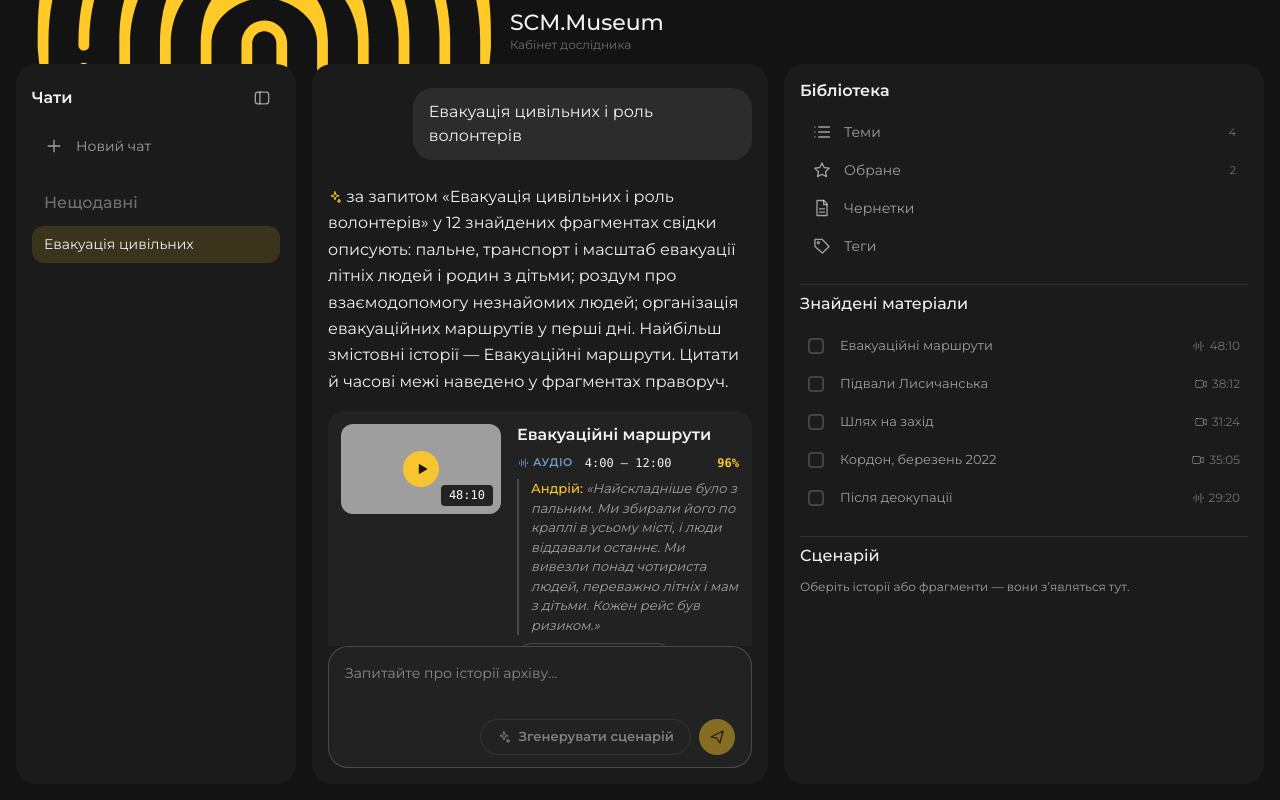
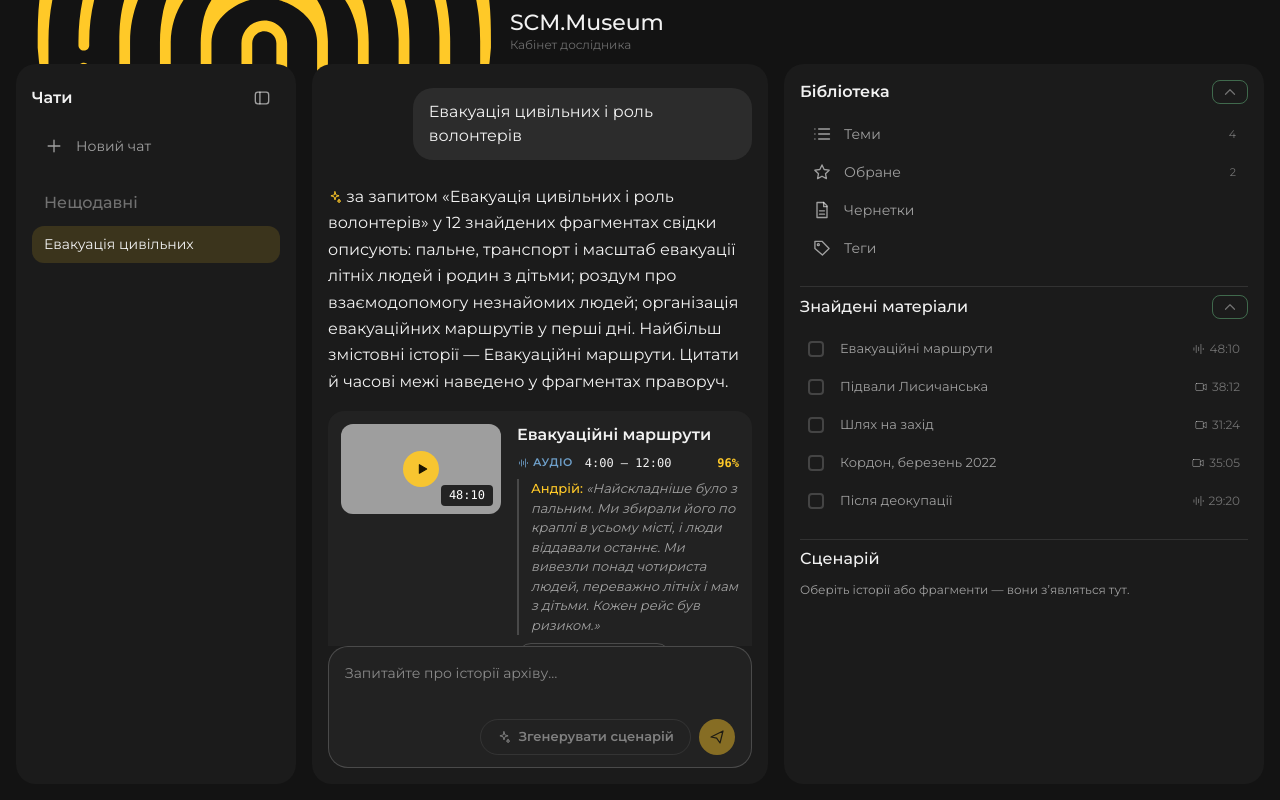
Before and after one commit to mikelebedenko/scm-museum, a React (Vite) app: page / in a window 1280 px wide. Both pictures are taken after a click on the button "Евакуація цивільних". Built offline with nearby package versions, Linux system fonts and the light colour scheme; grey boxes are pictures that could not be loaded.

Commit message:
Library and Found materials as accordions
Co-Authored-By: Claude Sonnet 5.5 <noreply@anthropic.com>

```diff
--- a/src/pages/Search.tsx
+++ b/src/pages/Search.tsx
@@ -64,6 +64,8 @@ export default function Search() {
   const [view, setView] = useState<"chat" | "browse">("chat")
   const [side, setSide] = useState(true)
   const [topicsOpen, setTopicsOpen] = useState(false)
+  const [libOpen, setLibOpen] = useState(true)
+  const [foundOpen, setFoundOpen] = useState(true)
   const [filtersOpen, setFiltersOpen] = useState(false)
   const [rubric, setRubric] = useState("all")
   useEffect(() => {
@@ -512,10 +514,17 @@ export default function Search() {
 
       {(
         <aside className="lib" aria-label="Бібліотека">
-          <div className="side-head">
+          <button
+            className="acc-head side-head"
+            aria-expanded={libOpen}
+            onClick={() => setLibOpen(!libOpen)}
+          >
             <span>Бібліотека</span>
-          </div>
-          <nav className="side-nav">
+            <span className={`acc-chev ${libOpen ? "open" : ""}`}>
+              <Icon n="down" s={18} />
+            </span>
+          </button>
+          {libOpen && <nav className="side-nav">
             <button
               className={topicsOpen ? "on" : ""}
               aria-expanded={topicsOpen}
@@ -555,11 +564,20 @@ export default function Search() {
               <Icon n="tag" s={20} />
               <span className="lbl">Теги</span>
             </button>
-          </nav>
+          </nav>}
           {foundStories.length > 0 && (
             <div className="lib-section">
-              <div className="side-label">Знайдені матеріали</div>
-              <ul className="found-list">
+              <button
+                className="acc-head side-label"
+                aria-expanded={foundOpen}
+                onClick={() => setFoundOpen(!foundOpen)}
+              >
+                <span>Знайдені матеріали</span>
+                <span className={`acc-chev ${foundOpen ? "open" : ""}`}>
+                  <Icon n="down" s={18} />
+                </span>
+              </button>
+              {foundOpen && <ul className="found-list">
                 {foundStories.map((m) => (
                   <li key={m.storyId}>
                     <Checkbox
@@ -579,7 +597,7 @@ export default function Search() {
                     </button>
                   </li>
                 ))}
-              </ul>
+              </ul>}
             </div>
           )}
           <div className="lib-section">
--- a/src/styles/components/chat-layout.css
+++ b/src/styles/components/chat-layout.css
@@ -168,3 +168,9 @@
 .found-item:hover { color: var(--color-text); }
 .found-title { min-width: 0; overflow: hidden; text-overflow: ellipsis; white-space: nowrap; }
 .found-meta { flex: none; display: inline-flex; align-items: center; gap: var(--space-1); color: var(--color-text-subtle); font-size: var(--fs-sm); }
+
+/* акордеони правої панелі */
+.acc-head { display: flex; align-items: center; justify-content: space-between; width: 100%; text-align: left; cursor: pointer; }
+.acc-chev { display: inline-grid; place-items: center; color: var(--color-text-subtle); transition: transform var(--duration-base); }
+.acc-chev.open { transform: rotate(180deg); }
+.acc-head:hover .acc-chev { color: var(--color-text); }
```
